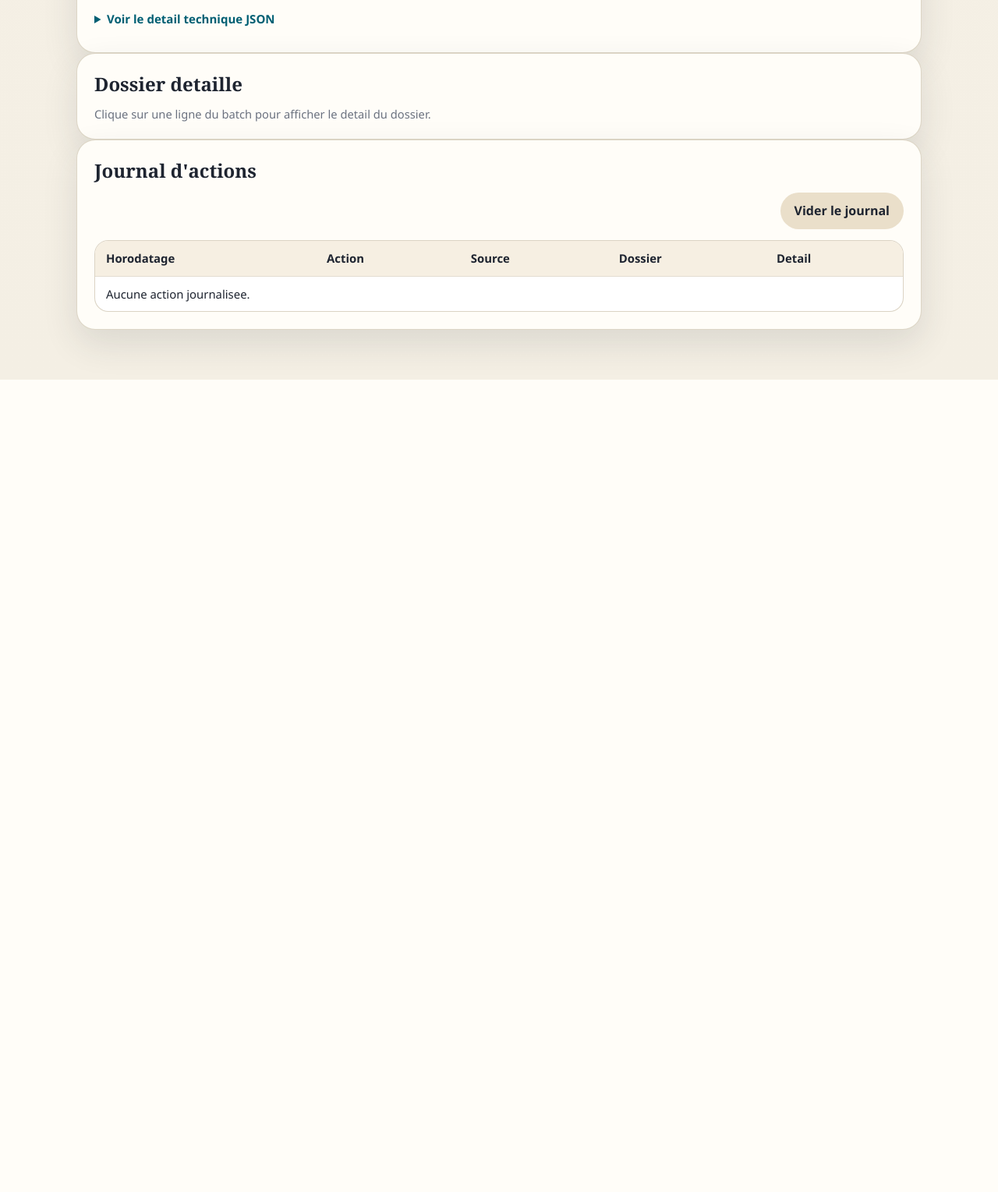
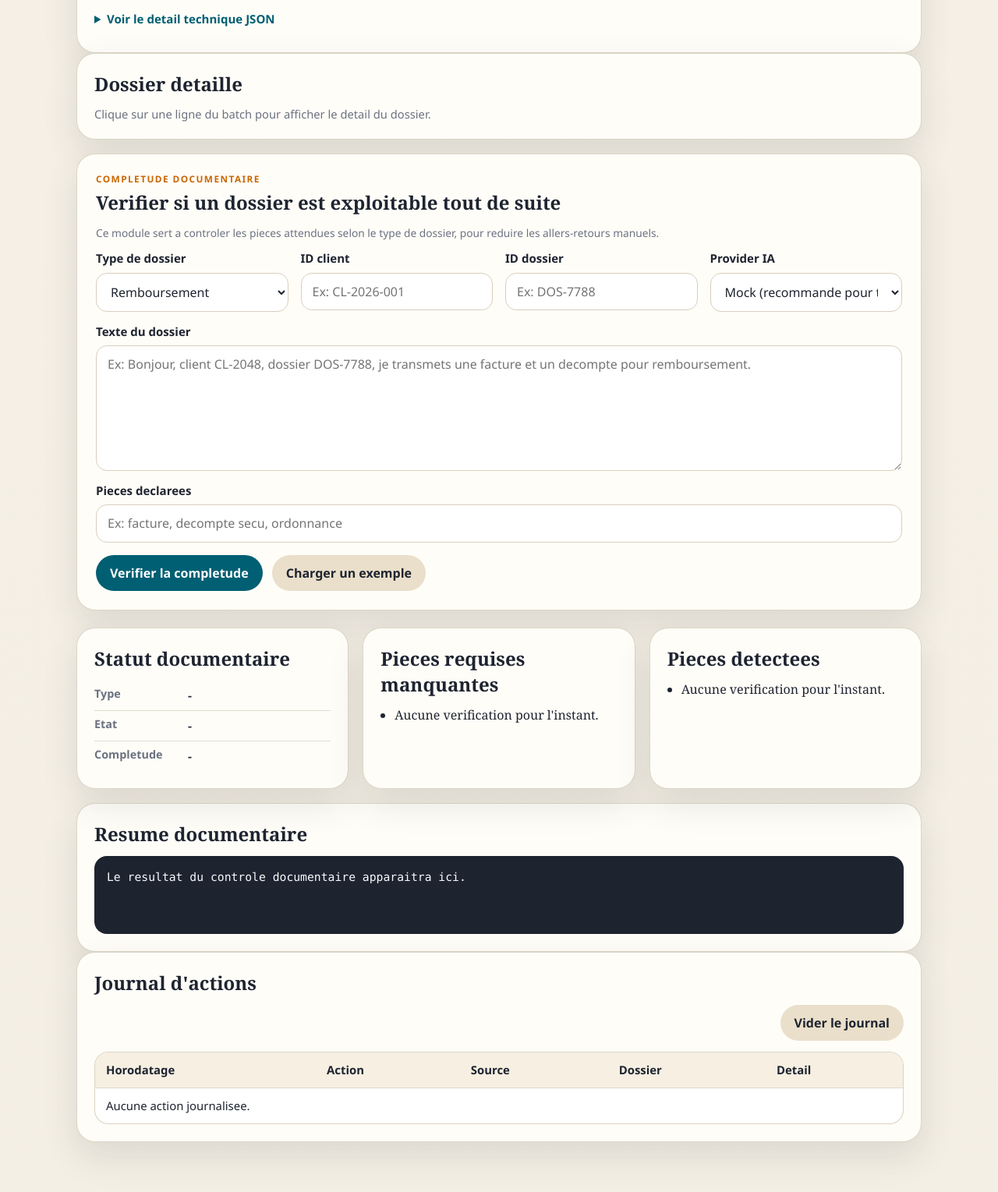
Before and after one commit to christopherfordant/projet_automatisations, a FastAPI app: page / in a window 1280 px wide. Shown: the part 3745-5274 px from the top of the page at 78% size. Before the commit the page ends 4232 px from the top, so only its background shows below. Run offline with FastAPI, Linux system fonts and the light colour scheme.

Commit message:
Add document completeness checklist module

```diff
--- a/src/app/api/routes/automations.py
+++ b/src/app/api/routes/automations.py
@@ -4,6 +4,7 @@ from app.schemas.automation import (
     AutomationRequest,
     ClaimIntakeBatchRequest,
     ClaimIntakeRequest,
+    DocumentCompletenessRequest,
     DocumentAnalysisRequest,
 )
 from app.services.automation_service import AutomationService
@@ -31,3 +32,8 @@ async def claims_intake_batch(payload: ClaimIntakeBatchRequest) -> dict[str, obj
 @router.post("/document-analysis")
 async def document_analysis(payload: DocumentAnalysisRequest) -> dict[str, object]:
     return await service.run_document_analysis(payload)
+
+
+@router.post("/document-completeness")
+async def document_completeness(payload: DocumentCompletenessRequest) -> dict[str, object]:
+    return await service.run_document_completeness(payload)
--- a/src/app/ui/static/app.js
+++ b/src/app/ui/static/app.js
@@ -1,4 +1,6 @@
 const form = document.getElementById("claims-form");
+const documentForm = document.getElementById("document-form");
+const fillDocumentExample = document.getElementById("fill-document-example");
 const carrierProfileSelect = document.getElementById("carrier-profile");
 const carrierProfileReadonly = document.getElementById("carrier-profile-readonly");
 const carrierBadge = document.getElementById("carrier-badge");
@@ -9,10 +11,14 @@ const carrierDocumentsList = document.getElementById("carrier-documents-list");
 const carrierRulesList = document.getElementById("carrier-rules-list");
 const fillExample = document.getElementById("fill-example");
 const summary = document.getElementById("summary");
+const documentSummary = document.getElementById("document-summary");
 const attentionSummary = document.getElementById("attention-summary");
 const missingList = document.getElementById("missing-list");
+const documentMissingList = document.getElementById("document-missing-list");
+const documentPresentList = document.getElementById("document-present-list");
 const frictionList = document.getElementById("friction-list");
 const operatorSummary = document.getElementById("operator-summary");
+const documentOutput = document.getElementById("document-output");
 const rawOutput = document.getElementById("raw-output");
 const batchOutput = document.getElementById("batch-output");
 const batchSummary = document.getElementById("batch-summary");
@@ -173,6 +179,16 @@ fillExample.addEventListener("click", () => {
     autofillIdentifiers();
 });
 
+fillDocumentExample.addEventListener("click", () => {
+    documentForm.document_type.value = "reimbursement";
+    documentForm.customer_id.value = "CL-2048";
+    documentForm.contract_id.value = "DOS-7788";
+    documentForm.provider.value = "mock";
+    documentForm.document_text.value =
+        "Bonjour, client CL-2048, dossier DOS-7788, je transmets une facture et mon numero adherent pour un remboursement en attente.";
+    documentForm.attached_documents.value = "facture, numero adherent";
+});
+
 carrierProfileSelect.addEventListener("change", () => {
     renderCarrierProfile();
 });
@@ -194,6 +210,63 @@ csvDropzone.addEventListener("dragenter", activateDropzone);
 csvDropzone.addEventListener("dragover", activateDropzone);
 csvDropzone.addEventListener("dragleave", deactivateDropzone);
 csvDropzone.addEventListener("drop", handleDrop);
+
+documentForm.addEventListener("submit", async (event) => {
+    event.preventDefault();
+
+    const payload = {
+        document_type: documentForm.document_type.value,
+        customer_id: documentForm.customer_id.value || null,
+        contract_id: documentForm.contract_id.value || null,
+        provider: documentForm.provider.value,
+        document_text: documentForm.document_text.value,
+        attached_documents: documentForm.attached_documents.value
+            .split(",")
+            .map((item) => item.trim())
+            .filter(Boolean),
+    };
+
+    setDocumentSummary({
+        type: payload.document_type,
+        status: "Analyse...",
+        completion: "-",
+    });
+    documentMissingList.innerHTML = "<li>Verification en cours...</li>";
+    documentPresentList.innerHTML = "<li>Verification en cours...</li>";
+    documentOutput.textContent = "Chargement...";
+
+    try {
+        const response = await fetch("/automations/document-completeness", {
+            method: "POST",
+            headers: {
+                "Content-Type": "application/json",
+            },
+            body: JSON.stringify(payload),
+        });
+        const data = await response.json();
+
+        if (!response.ok) {
+            throw new Error(JSON.stringify(data, null, 2));
+        }
+
+        setDocumentSummary({
+            type: data.document_type_label,
+            status: data.readiness_status_label,
+            completion: `${data.completion_ratio}%`,
+        });
+        renderDocumentLists(data);
+        documentOutput.textContent = JSON.stringify(data, null, 2);
+    } catch (error) {
+        setDocumentSummary({
+            type: payload.document_type,
+            status: "Erreur",
+            completion: "-",
+        });
+        documentMissingList.innerHTML = "<li>La verification a echoue.</li>";
+        documentPresentList.innerHTML = "<li>Aucun resultat.</li>";
+        documentOutput.textContent = String(error);
+    }
+});
 
 form.addEventListener("submit", async (event) => {
     event.preventDefault();
@@ -703,6 +776,38 @@ function renderBatchSummary(summaryData) {
     `;
 }
 
+function setDocumentSummary({ type, status, completion }) {
+    documentSummary.innerHTML = `
+        <div><dt>Type</dt><dd>${escapeHtml(type)}</dd></div>
+        <div><dt>Etat</dt><dd>${escapeHtml(status)}</dd></div>
+        <div><dt>Completude</dt><dd>${escapeHtml(completion)}</dd></div>
+    `;
+}
+
+function renderDocumentLists(data) {
+    if (!data.missing_required_labels?.length) {
+        documentMissingList.innerHTML = "<li>Aucune piece requise manquante.</li>";
+    } else {
+        documentMissingList.innerHTML = data.missing_required_labels
+            .map((item) => `<li>${escapeHtml(item)}</li>`)
+            .join("");
+    }
+
+    const presentDocuments = [
+        ...(data.required_documents || []).filter((item) => item.present).map((item) => item.label),
+        ...(data.optional_documents || []).filter((item) => item.present).map((item) => item.label),
+    ];
+
+    if (!presentDocuments.length) {
+        documentPresentList.innerHTML = "<li>Aucune piece detectee.</li>";
+        return;
+    }
+
+    documentPresentList.innerHTML = presentDocuments
+        .map((item) => `<li>${escapeHtml(item)}</li>`)
+        .join("");
+}
+
 function renderBatchTable(items) {
     if (!items || items.length === 0) {
         batchTableBody.innerHTML = '<tr><td colspan="11">Aucun resultat disponible.</td></tr>';
--- a/src/app/ui/templates/index.html
+++ b/src/app/ui/templates/index.html
@@ -355,6 +355,96 @@
             </div>
         </section>
 
+        <section class="panel">
+            <div>
+                <p class="section-kicker">Completude documentaire</p>
+                <h2>Verifier si un dossier est exploitable tout de suite</h2>
+                <p class="hint">
+                    Ce module sert a controler les pieces attendues selon le type de dossier, pour
+                    reduire les allers-retours manuels.
+                </p>
+            </div>
+
+            <form id="document-form" class="form">
+                <label>
+                    Type de dossier
+                    <select name="document_type">
+                        <option value="reimbursement">Remboursement</option>
+                        <option value="optical_quote">Devis optique</option>
+                        <option value="complaint">Reclamation</option>
+                        <option value="hospitalization">Hospitalisation</option>
+                    </select>
+                </label>
+
+                <label>
+                    ID client
+                    <input type="text" name="customer_id" placeholder="Ex: CL-2026-001">
+                </label>
+
+                <label>
+                    ID dossier
+                    <input type="text" name="contract_id" placeholder="Ex: DOS-7788">
+                </label>
+
+                <label>
+                    Provider IA
+                    <select name="provider">
+                        <option value="mock">Mock (recommande pour tester)</option>
+                        <option value="ollama">Ollama local</option>
+                    </select>
+                </label>
+
+                <label class="full">
+                    Texte du dossier
+                    <textarea
+                        name="document_text"
+                        rows="6"
+                        placeholder="Ex: Bonjour, client CL-2048, dossier DOS-7788, je transmets une facture et un decompte pour remboursement."
+                    ></textarea>
+                </label>
+
+                <label class="full">
+                    Pieces declarees
+                    <input type="text" name="attached_documents" placeholder="Ex: facture, decompte secu, ordonnance">
+                </label>
+
+                <div class="actions">
+                    <button type="submit">Verifier la completude</button>
+                    <button type="button" id="fill-document-example" class="secondary">Charger un exemple</button>
+                </div>
+            </form>
+        </section>
+
+        <section class="results-grid">
+            <article class="card">
+                <h2>Statut documentaire</h2>
+                <dl id="document-summary" class="summary">
+                    <div><dt>Type</dt><dd>-</dd></div>
+                    <div><dt>Etat</dt><dd>-</dd></div>
+                    <div><dt>Completude</dt><dd>-</dd></div>
+                </dl>
+            </article>
+
+            <article class="card">
+                <h2>Pieces requises manquantes</h2>
+                <ul id="document-missing-list" class="list">
+                    <li>Aucune verification pour l'instant.</li>
+                </ul>
+            </article>
+
+            <article class="card">
+                <h2>Pieces detectees</h2>
+                <ul id="document-present-list" class="list">
+                    <li>Aucune verification pour l'instant.</li>
+                </ul>
+            </article>
+        </section>
+
+        <section class="card">
+            <h2>Resume documentaire</h2>
+            <pre id="document-output" class="output">Le resultat du controle documentaire apparaitra ici.</pre>
+        </section>
+
         <section class="card">
             <h2>Journal d'actions</h2>
             <div class="batch-toolbar">
```
Also changed, not shown: src/app/schemas/automation.py (+9 -0 lines), src/app/services/automation_service.py (+136 -0 lines), tests/test_automation_service.py (+50 -1 lines).
